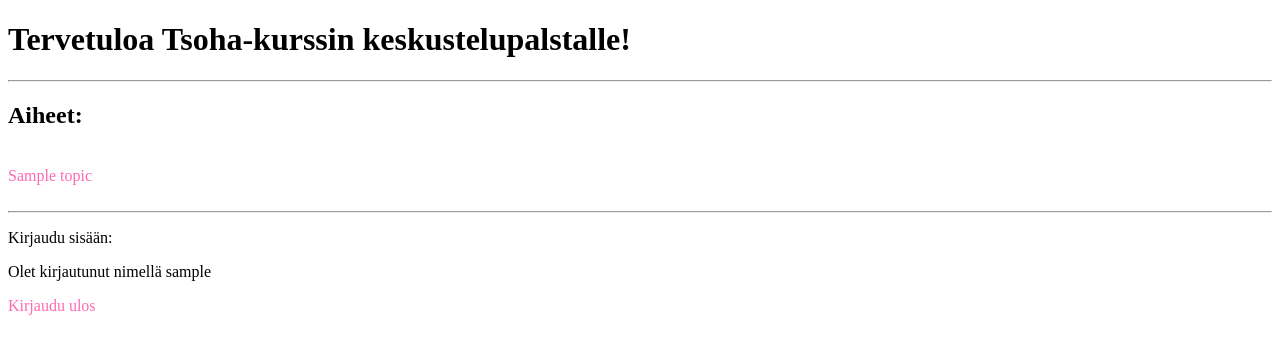
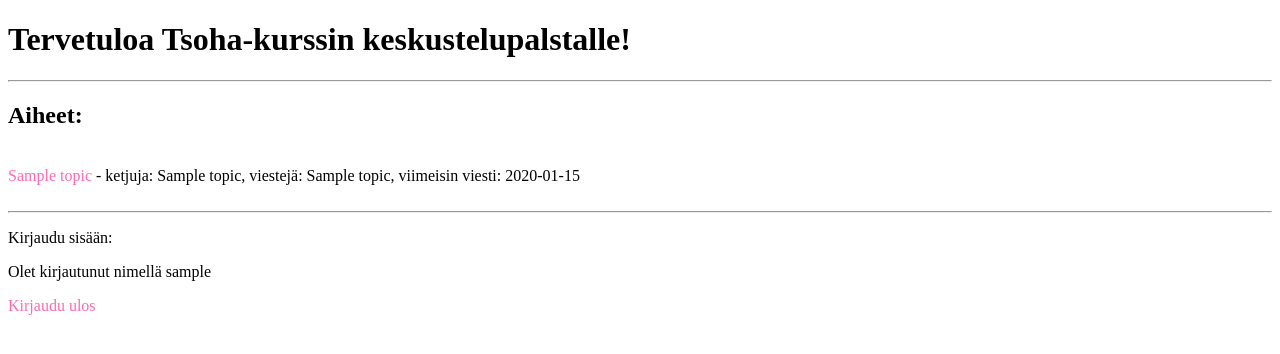
Before and after one commit to ounisk/TSOHA_harjoitustyo, a Flask app: template templates/index.html in a window 1280 px wide. Shown: the top 354 px of the page. Run offline with Flask 2, Linux system fonts and the light colour scheme; the visitor is signed in with stand-in values (Sample User, id 1); the template is opened without the code that fills it: most values are stand-ins (such as "Sample title", 1, 10 or a date in 2020).

Commit message:
Include # of threads & messages, time of last msg

```diff
--- a/templates/index.html
+++ b/templates/index.html
@@ -13,7 +13,14 @@ a {
 <h2>Aiheet:</h2><br>
 
 {%for topic in topics%}
-<a href="/topic/{{topic.id}}">{{topic.topic}}</a> <br>
+<a href="/topic/{{topic.id}}">{{topic.topic}}</a> -
+{% if topic[2]!=None %}
+ketjuja: {{topic[2]}},
+viestejä: {{topic[3]}},
+viimeisin viesti: {{topic[4].strftime("%Y-%m-%d %H:%M:%S")}}<br>
+{% else %}
+ketjuja: 0
+{% endif %}
 {%endfor%}<br>
 <hr>
 <p>
```
